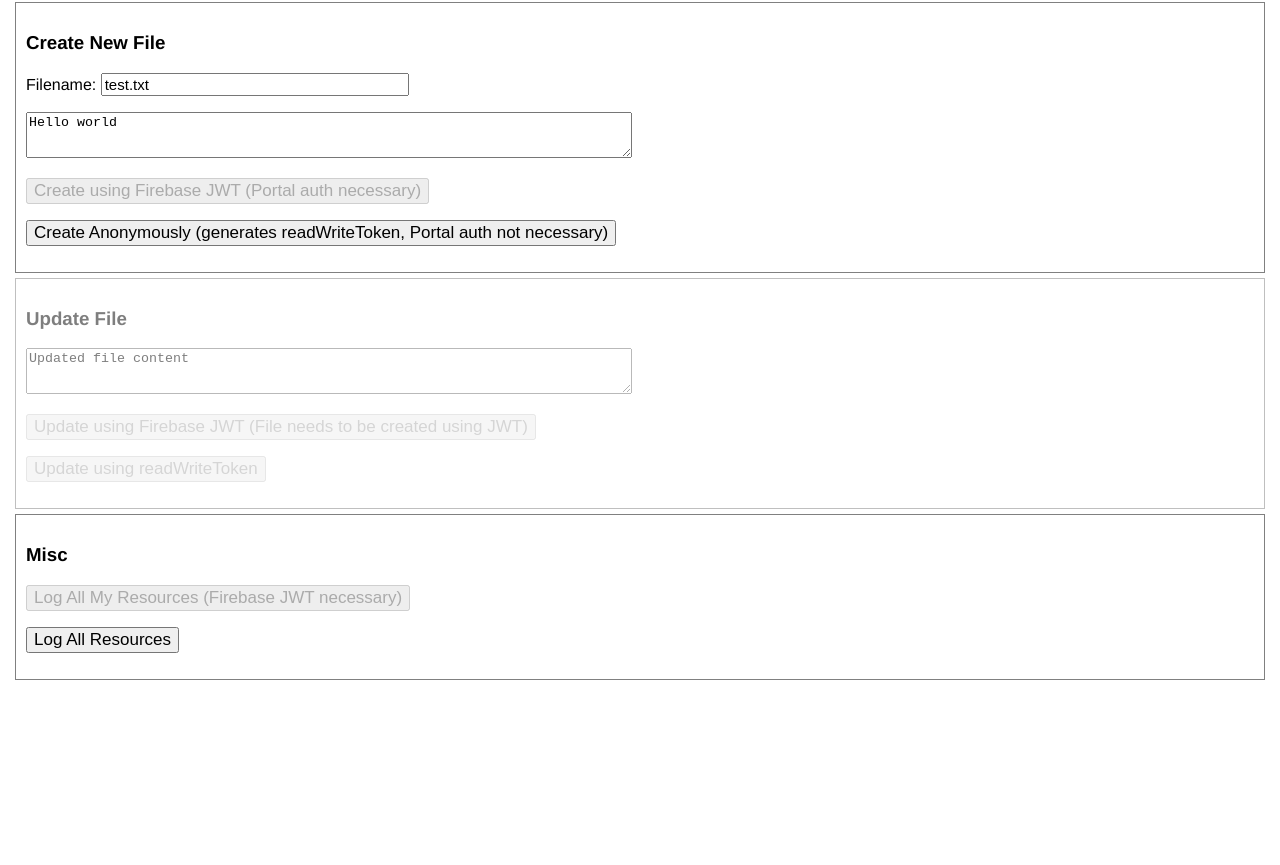
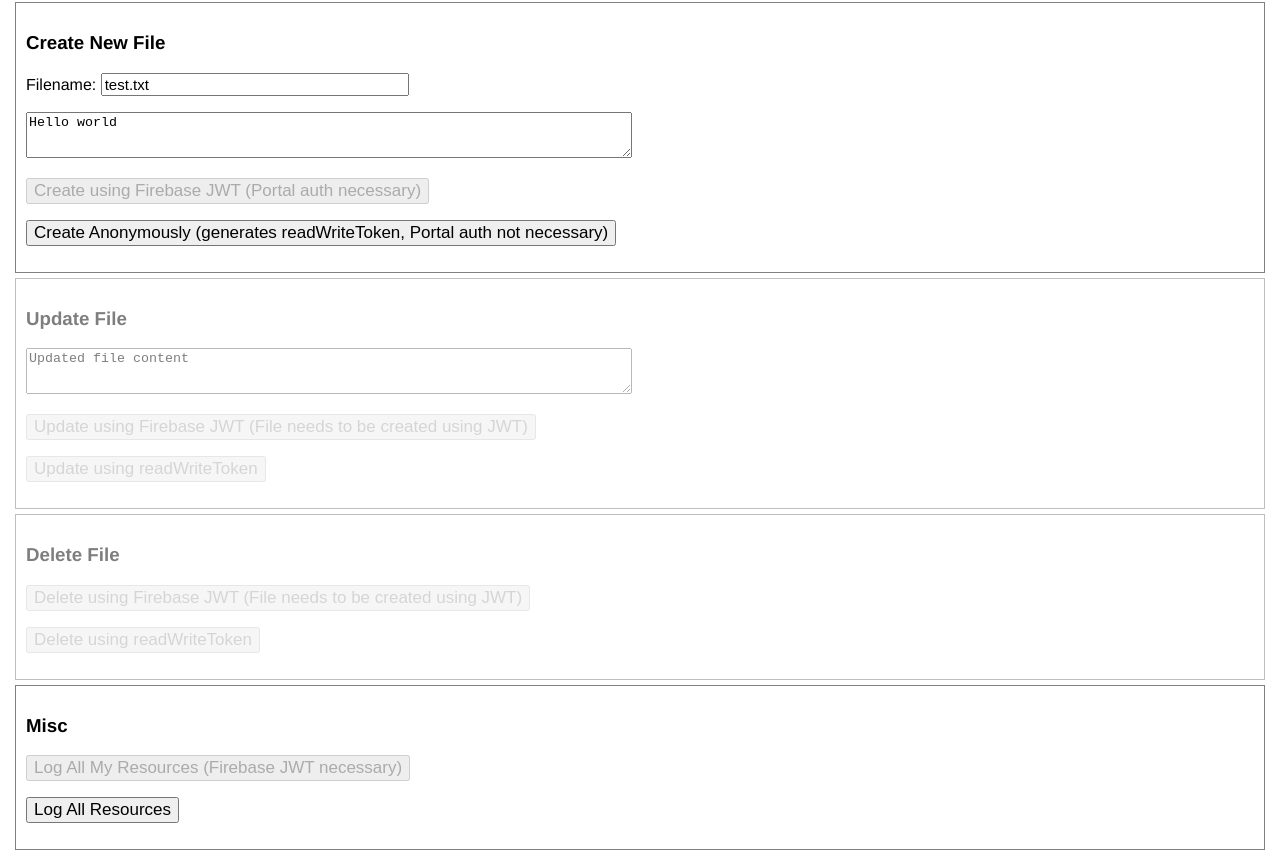
Before and after one commit to concord-consortium/token-service, a React app in the folder example-app/: page / in a window 1280 px wide. Shown: the part 705-1570 px from the top of the page. Before the commit the page ends 1400 px from the top, so only its background shows below. Built offline with nearby package versions, Linux system fonts and the light colour scheme.

Commit message:
Example App: add delete file example
[#174012764]

```diff
--- a/example-app/src/helpers.ts
+++ b/example-app/src/helpers.ts
@@ -56,7 +56,7 @@ export const createFile = async ({ filename, fileContent, firebaseJwt, tokenServ
   const resource: S3Resource = await client.createResource({
     tool: "example-app",
     type: "s3Folder",
-    name: "test file" + filename,
+    name: "test file " + filename,
     description: "test file",
     accessRuleType: anonymous ? "readWriteToken" : "user"
   }) as S3Resource;
@@ -133,6 +133,39 @@ export const updateFile = async ({ filename, newFileContent, resourceId, firebas
   console.log(result);
 };
 
+interface IDeleteFileArgs {
+  filename: string;
+  resourceId: string;
+  firebaseJwt?: string;
+  readWriteToken?: string;
+  tokenServiceEnv: "dev" | "staging";
+}
+export const deleteFile = async ({ filename, resourceId, firebaseJwt, readWriteToken, tokenServiceEnv}: IDeleteFileArgs) => {
+  // This function accepts either firebaseJWT or readWriteToken. There are only two things that depend on authentication method:
+  // - TokenServiceClient constructor arguments. If user should be authenticated during every call to the API, provide `jwt` param.
+  // - getCredentials call. If user is not authenticated, readWriteToken needs to be provided instead.
+  const anonymous = !firebaseJwt && readWriteToken;
+
+  const client = anonymous ? new TokenServiceClient({ env: tokenServiceEnv }) : new TokenServiceClient({ env: tokenServiceEnv, jwt: firebaseJwt })
+  const resource: S3Resource = await client.getResource(resourceId) as S3Resource;
+  console.log("get resource:", resource);
+
+  const credentials = anonymous ? await client.getCredentials(resource.id, readWriteToken) : await client.getCredentials(resource.id);
+  console.log("credentials:", credentials);
+
+  // S3 configuration is based both on resource and credentials info.
+  const { bucket, region } = resource;
+  const { accessKeyId, secretAccessKey, sessionToken } = credentials;
+  const s3 = new AWS.S3({ region, accessKeyId, secretAccessKey, sessionToken });
+  const publicPath = client.getPublicS3Path(resource, filename);
+
+  const result = await s3.deleteObject({
+    Bucket: bucket,
+    Key: publicPath
+  }).promise();
+  console.log(result);
+};
+
 export const logAllResources = async (firebaseJwt: string, amOwner: boolean, tokenServiceEnv: "dev" | "staging") => {
   const client = new TokenServiceClient({ jwt: firebaseJwt, env: tokenServiceEnv });
   const resources = await client.listResources({
--- a/example-app/src/index.tsx
+++ b/example-app/src/index.tsx
@@ -72,6 +72,16 @@ const AppComponent = () => {
   const handleUpdateFileAnonymously = async () => {
     await helpers.updateFile({ filename, newFileContent, resourceId, readWriteToken, tokenServiceEnv });
     alert("Done! Open the file again.");
+  };
+
+  const handleDeleteFileUsingJWT = async () => {
+    await helpers.deleteFile({ filename, resourceId, firebaseJwt, tokenServiceEnv });
+    alert("Done! Try to open the file again - you should see 404 Not Found.");
+  };
+
+  const handleDeleteFileAnonymously = async () => {
+    await helpers.deleteFile({ filename, resourceId, readWriteToken, tokenServiceEnv });
+    alert("Done! Try to open the file again -  you should see 404 Not Found.");
   };
 
   const handleLogAllMyResources = () => {
@@ -151,6 +161,16 @@ const AppComponent = () => {
         </p>
       </div>
 
+      <div className={`section ${resourceId ? "" : "disabled"}`}>
+        <h3>Delete File</h3>
+        <p>
+          <button onClick={handleDeleteFileUsingJWT} disabled={!firebaseJwt || !!readWriteToken}>Delete using Firebase JWT (File needs to be created using JWT)</button>
+        </p>
+        <p>
+          <button onClick={handleDeleteFileAnonymously} disabled={!readWriteToken}>Delete using readWriteToken</button>
+        </p>
+      </div>
+
       <div className="section">
         <h3>Misc</h3>
         <p><button onClick={handleLogAllMyResources} disabled={!firebaseJwt}>Log All My Resources (Firebase JWT necessary)</button></p>
```
Also changed, not shown: 1 other file (tests, documents, lock files or other folders).
